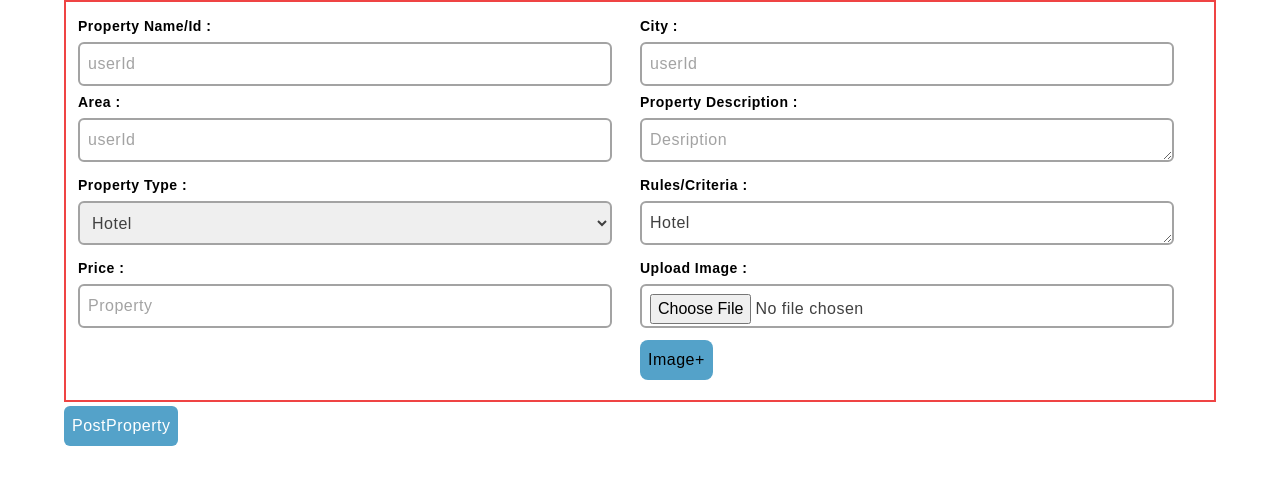
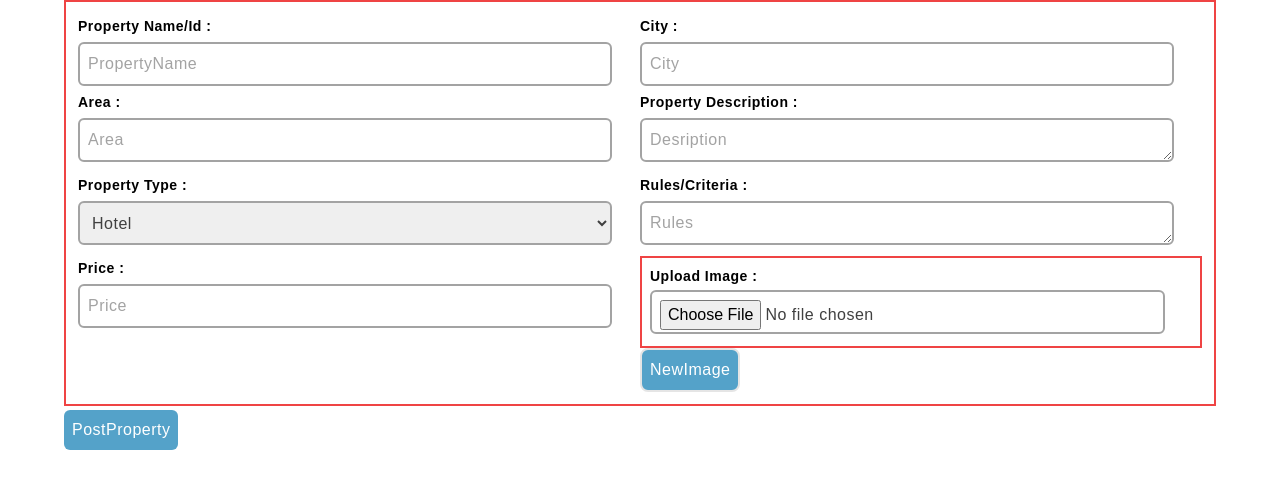
Before and after one commit to Nikankhadka/FYP_MeroGhar, a Next.js app in the folder meroghar/: page /property in a window 1280 px wide. Shown: the top 488 px of the page. Built offline with nearby package versions, Linux system fonts and the light colour scheme.

Commit message:
built  dynamic form using react hook form

```diff
--- a/meroghar/src/components/postproperty.tsx
+++ b/meroghar/src/components/postproperty.tsx
@@ -1,7 +1,7 @@
 'use client'
 
 import { useState } from 'react'
-import {FieldError, useForm} from 'react-hook-form'
+import {useForm,useFieldArray,useWatch,Control} from 'react-hook-form'
 import { SubmitHandler } from 'react-hook-form'
 import { ErrorText } from './random'
 const inputStyle="text-md my-1 h-11 w-[95%]  rounded-md border-2  border-gray-400 p-2 text-gray-700 hover:bg-hoverColor focus:border-themeColor"
@@ -14,43 +14,49 @@ discription:string,
 property_type:string,
 rule:string,
 price:number,
-image:string
+images:{
+  image:any
+}[]
 }
 
 export default function PropertyForm(){
-    const {register,handleSubmit,watch,formState: { errors }} = useForm<PropertyForm>()
-    const[imageCount,setimageCount]=useState(['image'])
-    const[amenities,setamenities]=useState([])
+    const {register,handleSubmit,watch,formState: { errors },control} = useForm<PropertyForm>({defaultValues:{
+      images:[{image:'image'}]
+    },mode:'onChange'})
+    const { fields, append, remove } = useFieldArray({name:'images',control});
+
+
+
 
     const propertyOptions=['Hotel','Room','Apartment',]
-    const defaultAmenities=['swimmingPool','Balcony','scenes','tv','refrigerator']
+
 
     const onSubmit: SubmitHandler<PropertyForm> =async(data)=>{
         console.log(data)
     }
 
+
     return(
         <main className='w-full flex flex-col items-center'>
         <form onSubmit={handleSubmit(onSubmit)} className='w-[90%]  border-2 p-3 border-red-500 grid grid-cols-1 md:grid-cols-2'>
-
         <div className='w-full'>
         <label className='text-sm font-bold'>Property Name/Id :</label>
         <input
             type="text"
-            placeholder="userId"
+            placeholder="PropertyName"
             className={inputStyle}
-            {...register('name', { required: true, minLength: 4 })}
+            {...register('name', { required: true })}
           />
-          {errors.name && ( <ErrorText text='Please Enter Valid UserId'/>)}
+          {errors.name && ( <ErrorText text='Please Enter Valid PropertyName'/>)}
         </div>
 
         <div className='w-full'>
         <label className='text-sm font-bold'>City  :</label>
             <input
             type="text"
-            placeholder="userId"
+            placeholder="City"
             className={inputStyle}
-            {...register('city', { required: true, minLength: 4 })}
+            {...register('city', { required: true })}
           />
           {errors.city && ( <ErrorText text='Please Enter Valid city'/>)}
         </div>
@@ -59,9 +65,9 @@ export default function PropertyForm(){
         <label className='text-sm font-bold'>Area :</label>
             <input
             type="text"
-            placeholder="userId"
+            placeholder="Area"
             className={inputStyle}
-            {...register('area', { required: true, minLength: 4 })}
+            {...register('area', { required: true})}
           />
           {errors.area && ( <ErrorText text='Please Enter Valid Area'/>)}
         </div>
@@ -71,7 +77,7 @@ export default function PropertyForm(){
             <textarea rows={5}
             placeholder="Desription"
             className={inputStyle}
-            {...register('discription', { required: true})}>
+            {...register('discription',{ required: true})}>
 
            </textarea>
 
@@ -98,50 +104,51 @@ export default function PropertyForm(){
             <textarea rows={5}
             placeholder="Rules"
             className={inputStyle}
-            {...register('property_type', { required: true})}>
+            {...register('rule', { required: true})}>
 
             </textarea>
 
 
-          {errors.property_type && ( <ErrorText text='Please Enter Valid UserId'/>)}
+          {errors.rule && ( <ErrorText text='Please Enter Rules/Criteria'/>)}
         </div>
 
         <div className='w-full'>
         <label className='text-sm font-bold'>Price :</label>
             <input
             type="number"
-            placeholder="Property"
+            placeholder="Price"
             className={inputStyle}
-            {...register('property_type', { required: true, minLength: 4 })}
+            {...register('price', { required: true, minLength: 4 })}
           />
-          {errors.property_type && ( <ErrorText text='Please Enter Valid Price'/>)}
+          {errors.price && ( <ErrorText text='Please Enter Valid Price'/>)}
         </div>
 
         <div>
                 {
-            imageCount.map((image)=>{
+                  fields.map((field,index)=>{
                     return(
-                    <div className='w-full'>
-                    <label className='text-sm font-bold'>Upload Image :</label>
-                    <input className={inputStyle} type="file" {...register('image',{ required: true})}></input>
-                    {errors.image && ( <ErrorText text='Please upload image'/>)}
+                      <div className='w-full p-2 border-2 border-red-500  ' key={field.id} >
+
+                        <label className='block text-sm font-bold'>Upload Image :</label>
+                        <div className='flex'>
+                        <input className={inputStyle} type="file" {...register(`images.${index}.image` as const)}></input>
+                       {/* donot render this button for 1st index */}
+                     {
+                     index!=0&&<button type='button' onClick={()=>remove(index)} className='p-2 text-white border-2 bg-red-400 rounded-lg hover:bg-red-700'>Delete</button>
+                     }
+                        </div>
+
                     </div>
                     )
-
                   })
                 }
-        <button className='p-2 my-2 bg-themeColor rounded-lg transition-all hover:bg-mainColor hover:text-white'
-            onClick={(e)=>{
 
-                const currentImages=imageCount
-                currentImages.push('newImage')
-                setimageCount(currentImages)
-            }}
-        >Image+</button>
+            <button type='button' onClick={()=>append({image:"newImage"})} className='p-2 text-white border-2 bg-themeColor rounded-lg hover:bg-mainColor'>NewImage</button>
         </div>
+
     </form>
     <div className='w-[90%] flex justify-start'>
-    <button className="text-md my-1  cursor-pointer rounded-md bg-themeColor p-2 text-white hover:bg-mainColor" onClick={handleSubmit(onSubmit)}>PostProperty</button>
+    <button type='submit' className="text-md my-1  cursor-pointer rounded-md bg-themeColor p-2 text-white hover:bg-mainColor" onClick={handleSubmit(onSubmit)}>PostProperty</button>
     </div>
 
     </main>
```
Lines whose indentation alone changed are shown as unchanged.
